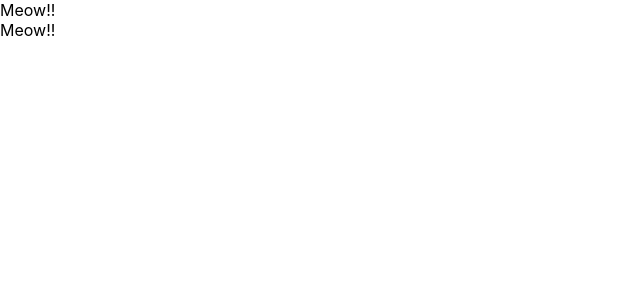
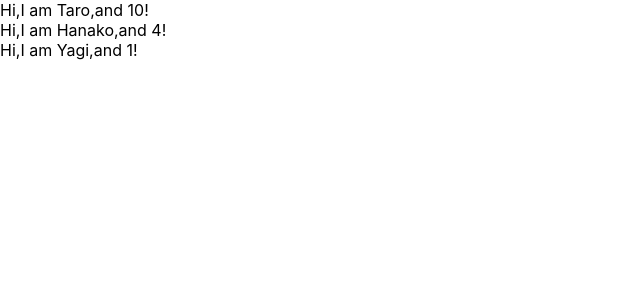
Before and after one commit to amato/react202007, a React (Create React App) app: page / in a window 1280 px wide. Shown: the top 300 px of the page, without its empty margins (0-640 px from the left). Built offline with nearby package versions, Linux system fonts and the light colour scheme.

Commit message:
learn props component a Please enter the commit message for your changes. Lines starting

```diff
--- a/src/App.js
+++ b/src/App.js
@@ -1,32 +1,28 @@
-import React, {Component} from 'react';
+import React from 'react';
 
-// class App extends Component{
-//   render(){
-//     return (
-//       //<div>
-//       <React.Fragment>
-//         <label htmlFor="bar">bar</label>
-//         <input type="text" onChange={()=>{console.log("I am clicked!")}} />
-//       </React.Fragment>
-//     )
-//   }
-// }
-
-const App = () =>{
-  return(
+const App = () => {
+  const profiles = [
+    {name:"Taro",age:10},
+    {name:"Hanako",age:4},
+    {name:"Yagi"}
+  ]
+  return (
     <div>
-      <Cat />
-      <Cat />
+    {
+      profiles.map((profile,index)=>{
+        return <User name = {profile.name} age={profile.age} key={index} />
+      })
+    }
     </div>
   )
 }
 
-const Cat = () =>{
-  return (
-    <div>
-      Meow!!
-    </div>
-  )
+const User = (props) => {
+  return <div>Hi,I am {props.name},and {props.age}!</div>
+}
+
+User.defaultProps = {
+  age: 1
 }
 
 export default App;
```
